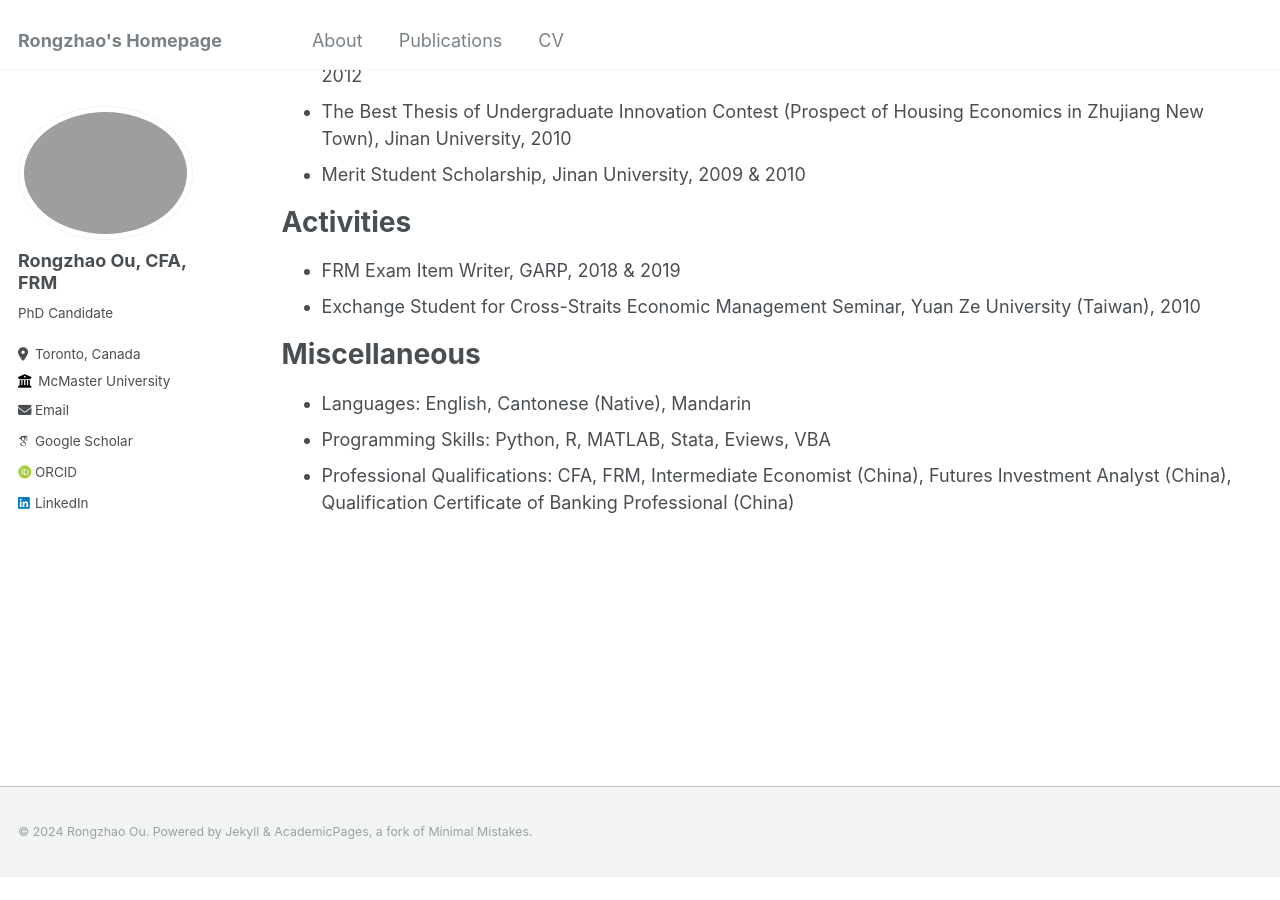
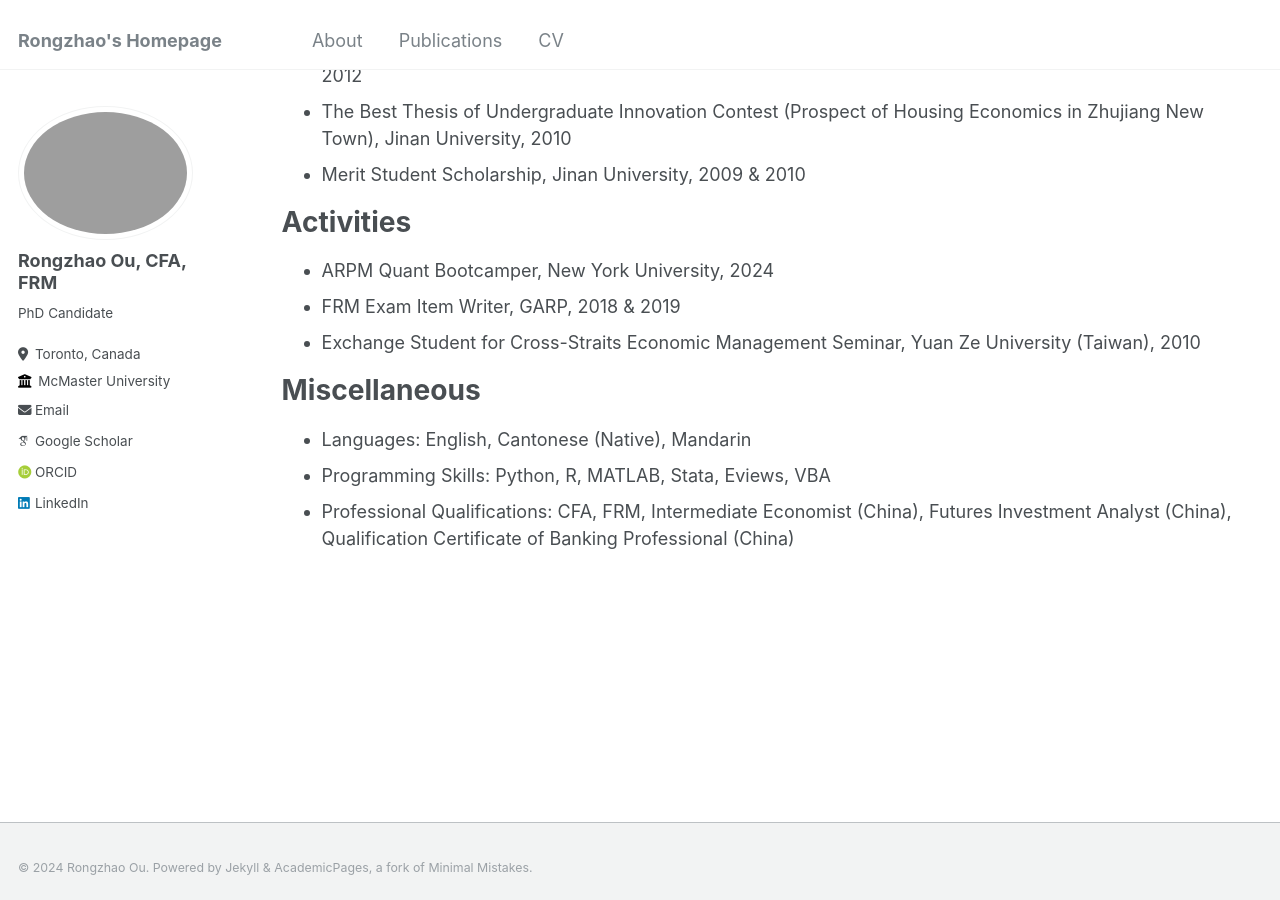
Before and after one commit to ourongzhao/ourongzhao.github.io, a Jekyll site: the page built from _pages/cv.md, in a window 1280 px wide and 900 px high, scrolled down 1197 px. Built offline with Jekyll 4.4.1, drawn with Linux system fonts in a browser that asks for light colours; some web fonts are replaced; before the commit the page ends 2075 px from its top, so only the background shows below that.

Commit message:
Update cv.md

```diff
--- a/_pages/cv.md
+++ b/_pages/cv.md
@@ -54,6 +54,7 @@ Honors and Awards
 
 Activities
 ======
+* ARPM Quant Bootcamper, New York University, 2024
 * FRM Exam Item Writer, GARP, 2018 & 2019
 * Exchange Student for Cross-Straits Economic Management Seminar, Yuan Ze University (Taiwan), 2010
 
```
